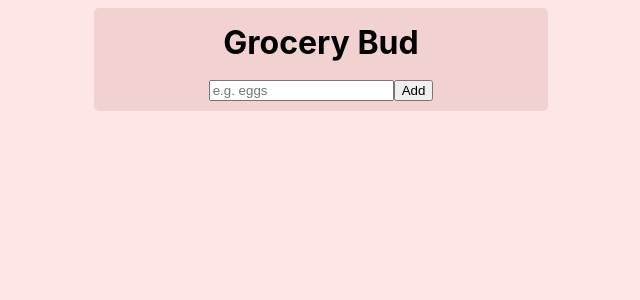
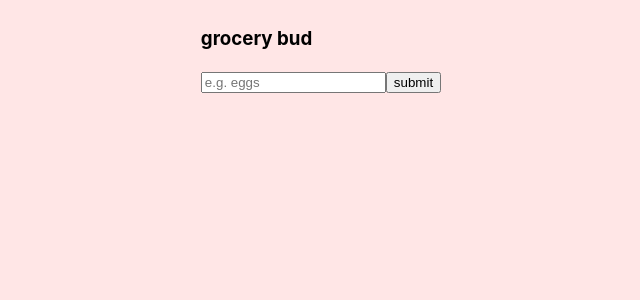
Before and after one commit to alaspaul/MTProj, a React (Vite) app in the folder 01-midtermproject/: page / in a window 1280 px wide. Shown: the top 300 px of the page, without its empty margins (319-959 px from the left). Built offline with nearby package versions, Linux system fonts and the light colour scheme.

Commit message:
recreating code

```diff
--- a/01-midtermproject/src/App.jsx
+++ b/01-midtermproject/src/App.jsx
@@ -1,179 +1,95 @@
-import { useState, fragment } from 'react';
+import React, { useState, useEffect } from 'react';
+import List from './List';
+import Alert from './Alert';
+const getLocalStorage = () => {
+  let list = localStorage.getItem('list');
+  if (list) {
+    return (list = JSON.parse(localStorage.getItem('list')));
+  } else {
+    return [];
+  }
+};
+function App() {
+  const [name, setName] = useState('');
+  const [list, setList] = useState(getLocalStorage());
+  const [isEditing, setIsEditing] = useState(false);
+  const [editID, setEditID] = useState(null);
+  const [alert, setAlert] = useState({ show: false, msg: '', type: '' });
+  const handleSubmit = (e) => {
+    e.preventDefault();
+    if (!name) {
+      showAlert(true, 'danger', 'please enter value');
+    } else if (name && isEditing) {
+      setList(
+        list.map((item) => {
+          if (item.id === editID) {
+            return { ...item, title: name };
+          }
+          return item;
+        })
+      );
+      setName('');
+      setEditID(null);
+      setIsEditing(false);
+      showAlert(true, 'success', 'value changed');
+    } else {
+      showAlert(true, 'success', 'item added to the list');
+      const newItem = { id: new Date().getTime().toString(), title: name };
 
-import {nanoid} from 'nanoid';
-import './App.css';
-import Data from './Grocery-Data.json';
-import ReadOnlyRow from './component/ReadOnlyRow.jsx';
-import EditRow from './component/EditRow.jsx';
+      setList([...list, newItem]);
+      setName('');
+    }
+  };
 
+  const showAlert = (show = false, type = '', msg = '') => {
+    setAlert({ show, type, msg });
+  };
+  const clearList = () => {
+    showAlert(true, 'danger', 'empty list');
+    setList([]);
+  };
+  const removeItem = (id) => {
+    showAlert(true, 'danger', 'item removed');
+    setList(list.filter((item) => item.id !== id));
+  };
+  const editItem = (id) => {
+    const specificItem = list.find((item) => item.id === id);
+    setIsEditing(true);
+    setEditID(id);
+    setName(specificItem.title);
+  };
+  useEffect(() => {
+    localStorage.setItem('list', JSON.stringify(list));
+  }, [list]);
+  return (
+    <section className='section-center'>
+      <form className='grocery-form' onSubmit={handleSubmit}>
+        {alert.show && <Alert {...alert} removeAlert={showAlert} list={list} />}
 
-function App() {
-
-
-const[list, setList] = useState(Data);
-const[addFormData, setAddFormData] = useState({
-  item:''
-});
-
-const [editFormData, setEditFormData] = useState({
-  item:''
-});
-
-const [editItemId, setEditItemId] = useState(null);
-
-
-const addItem =(event) => {
-  event.preventDefault();
-
-  const fieldName = event.target.getAttribute("name");
-  const fieldValue = event.target.value;
-
-  const newFormData = { ...addFormData};
-
-  newFormData[fieldName] = fieldValue;
-
-  setAddFormData(newFormData);
+        <h3>grocery bud</h3>
+        <div className='form-control'>
+          <input
+            type='text'
+            className='grocery'
+            placeholder='e.g. eggs'
+            value={name}
+            onChange={(e) => setName(e.target.value)}
+          />
+          <button type='submit' className='submit-btn'>
+            {isEditing ? 'edit' : 'submit'}
+          </button>
+        </div>
+      </form>
+      {list.length > 0 && (
+        <div className='grocery-container'>
+          <List items={list} removeItem={removeItem} editItem={editItem} />
+          <button className='clear-btn' onClick={clearList}>
+            clear items
+          </button>
+        </div>
+      )}
+    </section>
+  );
 }
 
-
-
-const editItem = (event) => {
-  event.preventDefault();
-
-  const fieldName = event.target.getAttribute("name");
-  const fieldValue = event.target.value;
-
-  const newFormData = { ...editFormData};
-
-  newFormData[fieldName] = fieldValue;
-
-  setEditFormData(newFormData);
-
-
-}
-
-
-
-  const addFormSubmit = (event) => {
-    event.preventDefault();
-
-    const newList ={
-      id: nanoid(),
-      item: addFormData.item
-    }
-
-
-    const newLists = [...list, newList];
-    setList(newLists);
-  }
-
-  const editFormSubmit = (event) =>{
-    event.preventDefault();
-
-    const editedList ={
-      id: editItemId,
-      item: editFormData.item
-    }
-
-
-    const newLists = [...list];
-
-    const index = list.findIndex((list) => list.id === editItemId);
-
-    newLists[index] = editedList;
-
-    setList(newLists);
-    setEditItemId(null);
-  }
-
-
-    const editList = (event, list) =>{
-      event.preventDefault();
-
-      setEditItemId(list.id);
-
-
-
-      const formValues = {
-        item: list.item
-      }
-
-
-      setEditFormData(formValues);
-    }
-
-
-  const cancelEdit = () => {
-    setEditItemId(null);
-  }
-
-
-  const deleteItem = (listId) => {
-    const newLists = [...list];
-
-    const index = list.findIndex((list)=> list.id === listId);
-
-    newLists.splice(index, 1);
-    setList(newLists);
-  }
-
-  return (
-    <main>
-
-
-      <div className='App-container'>
-
-      <h1>Grocery Bud</h1>
-                <form onSubmit={addFormSubmit}>
-            <input type="text" name="item" required="required" placeholder="e.g. eggs" onChange={addItem} />
-           <button type="submit">Add</button>
-           </form>
-
-
-    <form onSubmit={editFormSubmit}>
-        <table>
-
-
-
-          <tbody className='tbody'>
-
-            {list.map((list) =>(
-              <fragment className="frags">
-
-                {editItemId === list.id ?
-                (<EditRow
-                editFormData = {editFormData}
-                editItem = {editItem}
-                cancelEdit = {cancelEdit}/>
-                ):
-                ( <ReadOnlyRow
-                list = {list}
-                editList = {editList}
-                deleteItem = {deleteItem} /> )}
-
-              </fragment>
-
-                ))}
-
-
-          </tbody>
-
-
-
-
-        </table>
-        </form>
-
-
-
-
-
-
-
-        </div>
-
-    </main>
-  )
-}
-
-export default App
+export default App;
--- a/01-midtermproject/src/Grocery-Data.json
+++ /dev/null
@@ -1,4 +0,0 @@
-[
-
-
-]
--- a/01-midtermproject/src/component/EditRow.jsx
+++ /dev/null
@@ -1,28 +0,0 @@
-import React from "react";
-
-
-
-const EditRow = ({editFormData, editItem, cancelEdit}) => {
-
-
-    return(
-        <tr>
-                <td>
-
-                    <input type="text" name="item" required="required" value={editFormData.item} onChange={editItem}/>
-
-                  </td>
-                  <td>
-                    <button type="submit">Save</button>
-                </td>
-                <td>
-                    <button type="submit" onClick={cancelEdit}>cancel</button>
-                </td>
-
-        </tr>
-
-    )
-}
-
-
-export default EditRow
--- a/01-midtermproject/src/component/ReadOnlyRow.css
+++ /dev/null
@@ -1,6 +0,0 @@
-.tr1{
-    border: 2px solid red;
-  border-radius: 5px;
-  background-color:  red;
-  width: 450px;
-}
--- a/01-midtermproject/src/component/ReadOnlyRow.jsx
+++ /dev/null
@@ -1,23 +0,0 @@
-import React from "react";
-
-
-const readOnlyRow = ({list, editList, deleteItem}) =>{
-
-    return (
-            <tr>
-                <td>
-                 {list.item}
-                </td>
-                <td>
-                <button type="button" onClick={(event) => editList(event, list)}>edit</button>
-                <button type="button" onClick={() => deleteItem(list.id)}>delete</button>
-                </td>
-
-              </tr>
-      )
-}
-
-
-
-
-export default readOnlyRow
```
